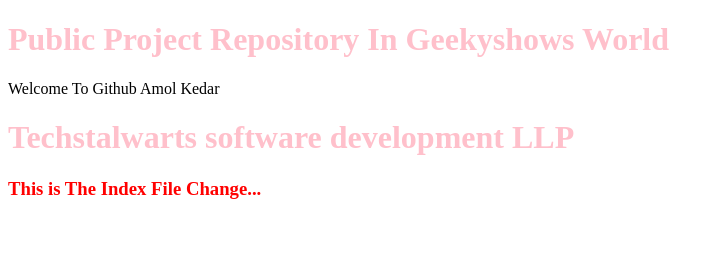
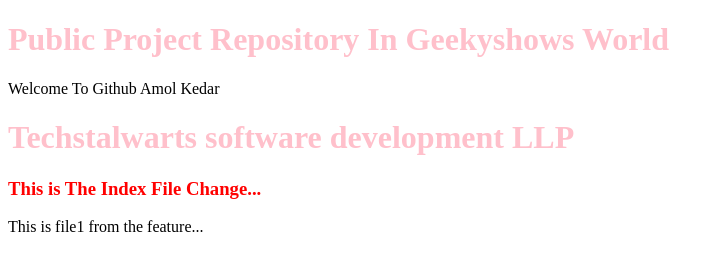
Before and after one commit to amolkedar1996/Project2, a plain HTML site: page index.html in a window 1280 px wide. Shown: the whole page, without its empty margins (0-724 px from the left). Drawn offline with Linux system fonts and the light colour scheme.

Commit message:
feature8 added

```diff
--- a/index.html
+++ b/index.html
@@ -12,5 +12,6 @@
     <p>Welcome To Github Amol Kedar</p>
     <h1>Techstalwarts software development LLP</h1>
     <h3>This is The Index File Change...</h3>
+    <p>This is file1 from the feature...</p>
 </body>
 </html>
```
